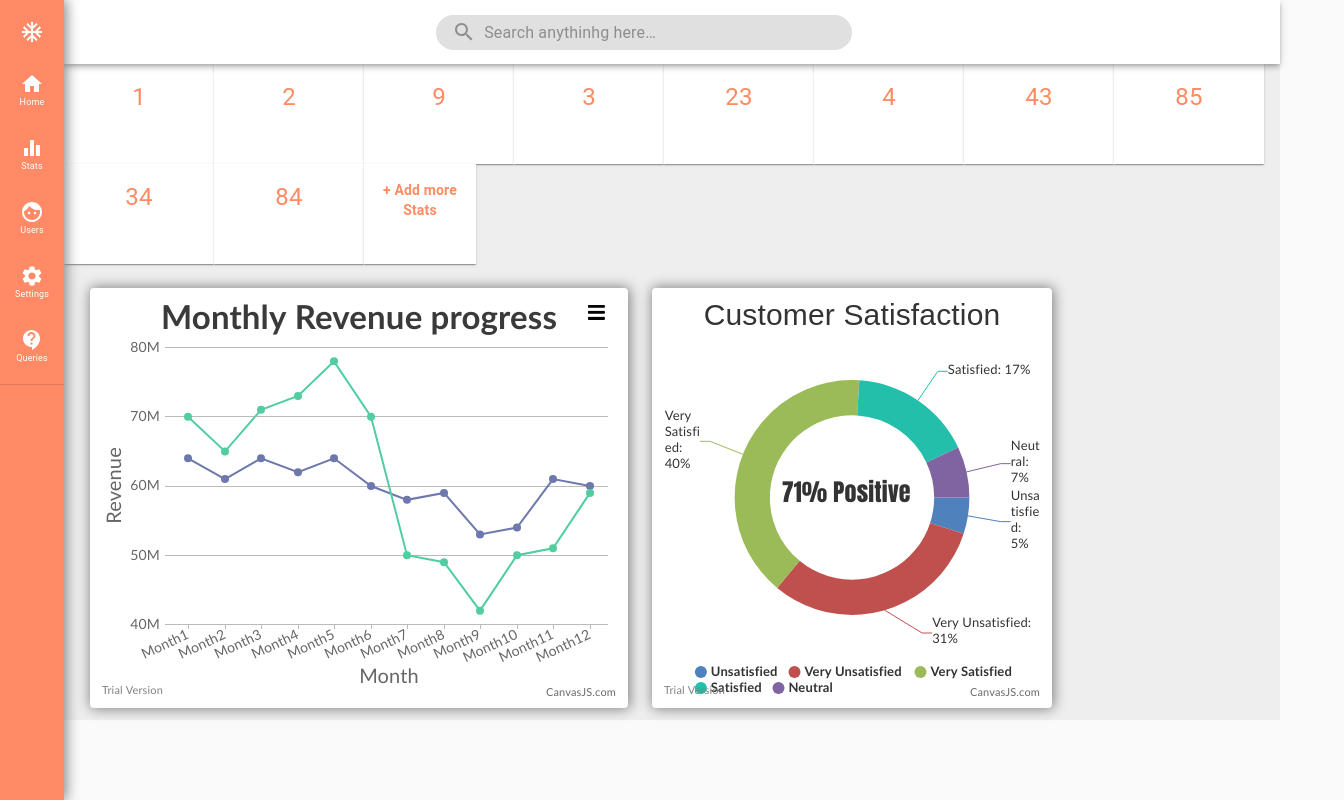
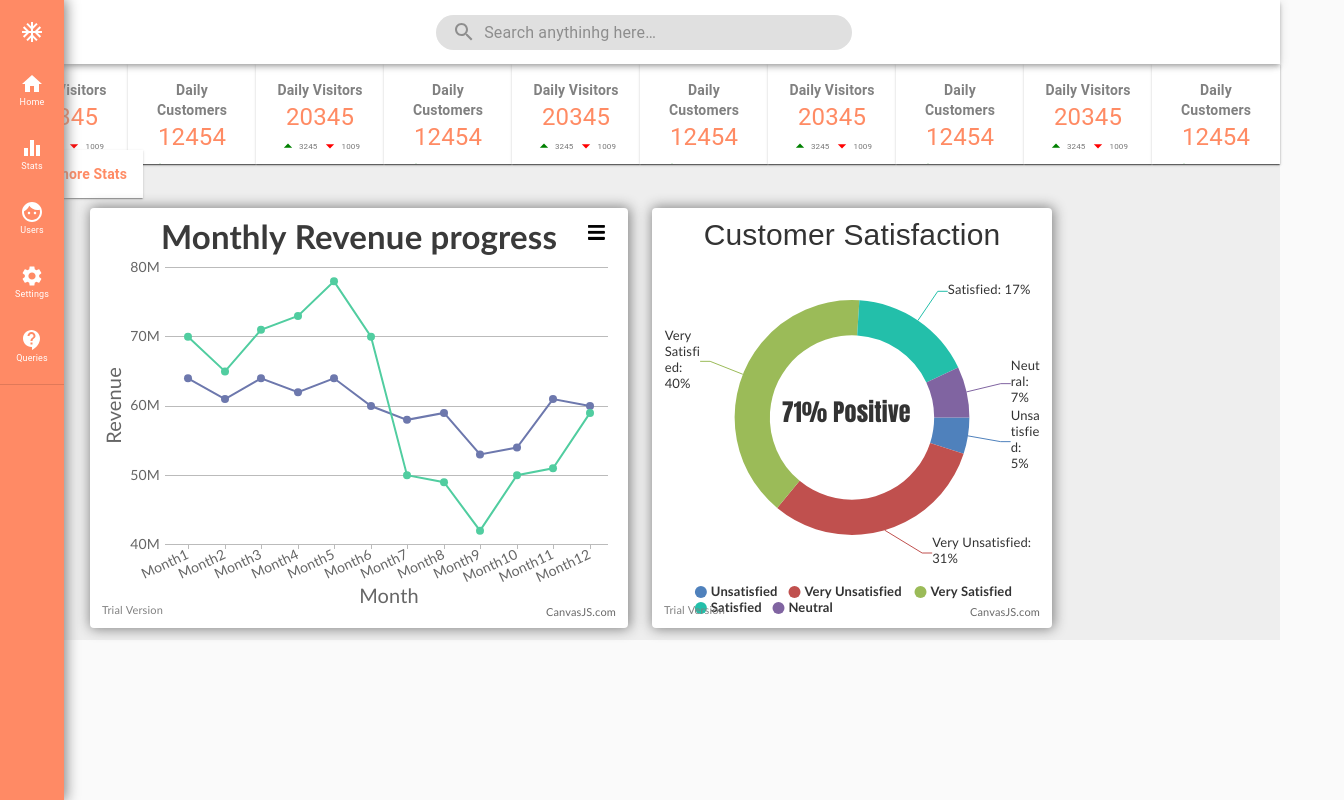
Before and after one commit to ani10/reactDashboard, a React (Create React App) app: page / in a window 1280 px wide. Shown: the whole page, 1344 px wide, since content can reach past the window. Built offline with nearby package versions, Linux system fonts and the light colour scheme.

Commit message:
Quick stat bar partially ready

```diff
--- a/src/App.tsx
+++ b/src/App.tsx
@@ -5,19 +5,17 @@ import QuickStatusBar from "./bars/quickStatsBar"
 import './App.css';
 import LineChart from './panels/lineChart';
 import DoughnutChart from './panels/doughnutChart';
-import { Box, Grid } from '@material-ui/core';
+import {  Grid } from '@material-ui/core';
 
 function App() {
   return (
     <div className="App">
-      <Box>
-        <Header />
-      </Box>
-      <Box>
-        <NavBar />
-      </Box>
-      <Box>
-        <Grid container spacing={3}>
+
+      <Header />
+      <Grid>
+      </Grid>
+        <Grid container spacing={3} wrap="wrap">
+          <NavBar />
           <Grid item xs={12}>
             <QuickStatusBar />
           </Grid>
@@ -28,7 +26,6 @@ function App() {
             <DoughnutChart></DoughnutChart>
           </Grid>
         </Grid>
-      </Box>
     </div>
   );
 }
--- a/src/bars/header.tsx
+++ b/src/bars/header.tsx
@@ -21,7 +21,7 @@ const Header: React.FC = () => {
 
   return(
     <div className={classes.root}>
-      <AppBar color="white">
+      <AppBar color="inherit">
         <ToolBar>
           <SearchBar></SearchBar>
         </ToolBar>
--- a/src/bars/navBar.tsx
+++ b/src/bars/navBar.tsx
@@ -33,7 +33,6 @@ const useStyles = makeStyles((theme: Theme) =>
       [theme.breakpoints.up('sm')]: {
         width: drawerWidth,
         flexShrink: 0,
-        //backgroundColor: "#ff7043"
       },
     },
     menuButton: {
--- a/src/bars/quickStatsBar.tsx
+++ b/src/bars/quickStatsBar.tsx
@@ -1,25 +1,53 @@
 import React from "react";
-import { createStyles, makeStyles, Theme, Grid, Paper } from "@material-ui/core";
+import { createStyles, makeStyles, Theme, Grid, Paper, Box, Card } from "@material-ui/core";
 import * as quickStats from "../mockdata/quickStats.json";
-
+import QuickStat from "../interfaces/QuickStat";
+import ArrowDropDownSharpIcon from '@material-ui/icons/ArrowDropDownSharp';
+import ArrowDropUpSharpIcon from '@material-ui/icons/ArrowDropUpSharp';
+import { green } from "@material-ui/core/colors";
 
 const useStyles = makeStyles((theme: Theme) =>
   createStyles({
     root: {
       flexGrow: 1,
-      margin: "64px 0 0 64px",
     },
-    title: {
+    triangleIndicator:{
+      fontSize: '20px',
+      verticalAlign: 'middle'
+    },
+    cardCategory: {
+      color: "grey",
+      fontSize: "14px",
+      fontWeight: 700
+    },
+    cardtotal: {
       color: "#ff8b64",
       fontSize: "24px"
     },
-    paper: {
+    cardHigh: {
+      fontSize: "8px",
+      margin:"0 2px 0 1px"
+    },
+    cardLow: {
+      fontSize: "8px",
+      margin:"2px"
+    },
+    upArrow:{
+      color: 'green'
+    },
+    downArrow: {
+      color: 'red'
+    },
+    quickStatRoot: {
+      display: "flex",
+      flexDirection: "row",
+    },
+    cardStat: {
       padding: theme.spacing(2),
       textAlign: 'center',
       color: theme.palette.text.secondary,
       height: "100px",
       width: "150px",
-      borderRadius: 0
     },
     paperAddStats: {
       padding: theme.spacing(2),
@@ -34,32 +62,53 @@ const useStyles = makeStyles((theme: Theme) =>
   })
 )
 
-const QuickStatusBar = () => {
+const QuickStatusBar: React.FC = () => {
   const classes = useStyles();
-  const data = JSON.parse(JSON.stringify(quickStats)).default;
+  let data = JSON.parse(JSON.stringify(quickStats)).default;
+  let categories: Array<string> = [];
+  let totals: Array<number> = [];
+  let highs: Array<number> = [];
+  let lows: Array<number> = [];
 
-  for(const item in data.default){
-    console.log(item)
-  }
+  data.map((item: QuickStat) => {
+    categories.push(item.category);
+    totals.push(item.total);
+    highs.push(item.high);
+    lows.push(item.low)
+  })
+
   return(
+    <Box marginTop="64px">
     <Grid container className={classes.root}>
       <Grid item xs={12}>
-        <Grid container justify="flex-start" spacing={0}>
-          {[1,2,9,3,23,4,43, 85, 34,84].map((value) => (
+        <Paper classes={{root: classes.quickStatRoot}} square={true}>
+          {data.map((item : QuickStat, index: number = 0) => {
+            index++;
+            return(
+              <Card classes={{root: classes.cardStat}} key={index} square={true}>
+                <div className={classes.cardCategory}>{item.category}</div>
+                <div className={classes.cardtotal}>{item.total}</div>
+                  <ArrowDropUpSharpIcon className={classes.upArrow} fontSize='small' classes={{fontSizeSmall: classes.triangleIndicator}}></ArrowDropUpSharpIcon><span className={classes.cardHigh}>{item.high}</span>
+                  <ArrowDropDownSharpIcon className={classes.downArrow} fontSize='small' classes={{fontSizeSmall: classes.triangleIndicator}}></ArrowDropDownSharpIcon><span className={classes.cardLow}>{item.low}</span>
+              </Card>
+            )
+          })}
+          {/* <Grid container spacing={0}>
+            {totals.map((value: number) => (
               <Grid key={value} item>
                 <Paper className={classes.paper}>
-                <div className={classes.title}>{value}</div>
+                  <div className={classes.cardtotal}>{value}</div>
                 </Paper>
               </Grid>
             ))}
-          <Grid item>
-              <Paper className={classes.paperAddStats}>
-                <div>+ Add more Stats</div>
+          </Grid> */}
+      </Paper>
+        <Paper component='span' className={classes.paperAddStats}>
+          + Add more Stats
         </Paper>
       </Grid>
     </Grid>
-      </Grid>
-    </Grid>
+    </Box>
   );
 }
 
--- a/src/mockdata/quickStats.json
+++ b/src/mockdata/quickStats.json
@@ -3,4 +3,57 @@
   "total": 20345,
   "high": 3245,
   "low":1009
+},
+{
+  "category": "Daily Customers",
+  "total": 12454,
+  "high": 3214,
+  "low":1849
+},
+{
+  "category": "Daily Visitors",
+  "total": 20345,
+  "high": 3245,
+  "low":1009
+},
+{
+  "category": "Daily Customers",
+  "total": 12454,
+  "high": 3214,
+  "low":1849
+},
+{
+  "category": "Daily Visitors",
+  "total": 20345,
+  "high": 3245,
+  "low":1009
+},
+{
+  "category": "Daily Customers",
+  "total": 12454,
+  "high": 3214,
+  "low":1849
+},
+{
+  "category": "Daily Visitors",
+  "total": 20345,
+  "high": 3245,
+  "low":1009
+},
+{
+  "category": "Daily Customers",
+  "total": 12454,
+  "high": 3214,
+  "low":1849
+},{
+  "category": "Daily Visitors",
+  "total": 20345,
+  "high": 3245,
+  "low":1009
+},
+{
+  "category": "Daily Customers",
+  "total": 12454,
+  "high": 3214,
+  "low":1849
 }]
--- a/src/panels/doughnutChart.tsx
+++ b/src/panels/doughnutChart.tsx
@@ -17,7 +17,7 @@ createStyles(
   )
 );
 
-var CanvasJSChart = CanvasJSReact.CanvasJSChart;
+const CanvasJSChart = CanvasJSReact.CanvasJSChart;
 const DoughnutChart: React.FC =() => {
   const classes = useStyles();
   const options: ChartData = JSON.parse(JSON.stringify(DATA)).default;
--- a/src/panels/lineChart.tsx
+++ b/src/panels/lineChart.tsx
@@ -17,7 +17,7 @@ createStyles(
     }
   )
 );
-var CanvasJSChart = CanvasJSReact.CanvasJSChart;
+const CanvasJSChart = CanvasJSReact.CanvasJSChart;
 const LineChart: React.FC = () => {
   const classes = useStyles();
   const options: ChartData = JSON.parse(JSON.stringify(DATA)).default;
```
Lines whose indentation alone changed are shown as unchanged.
